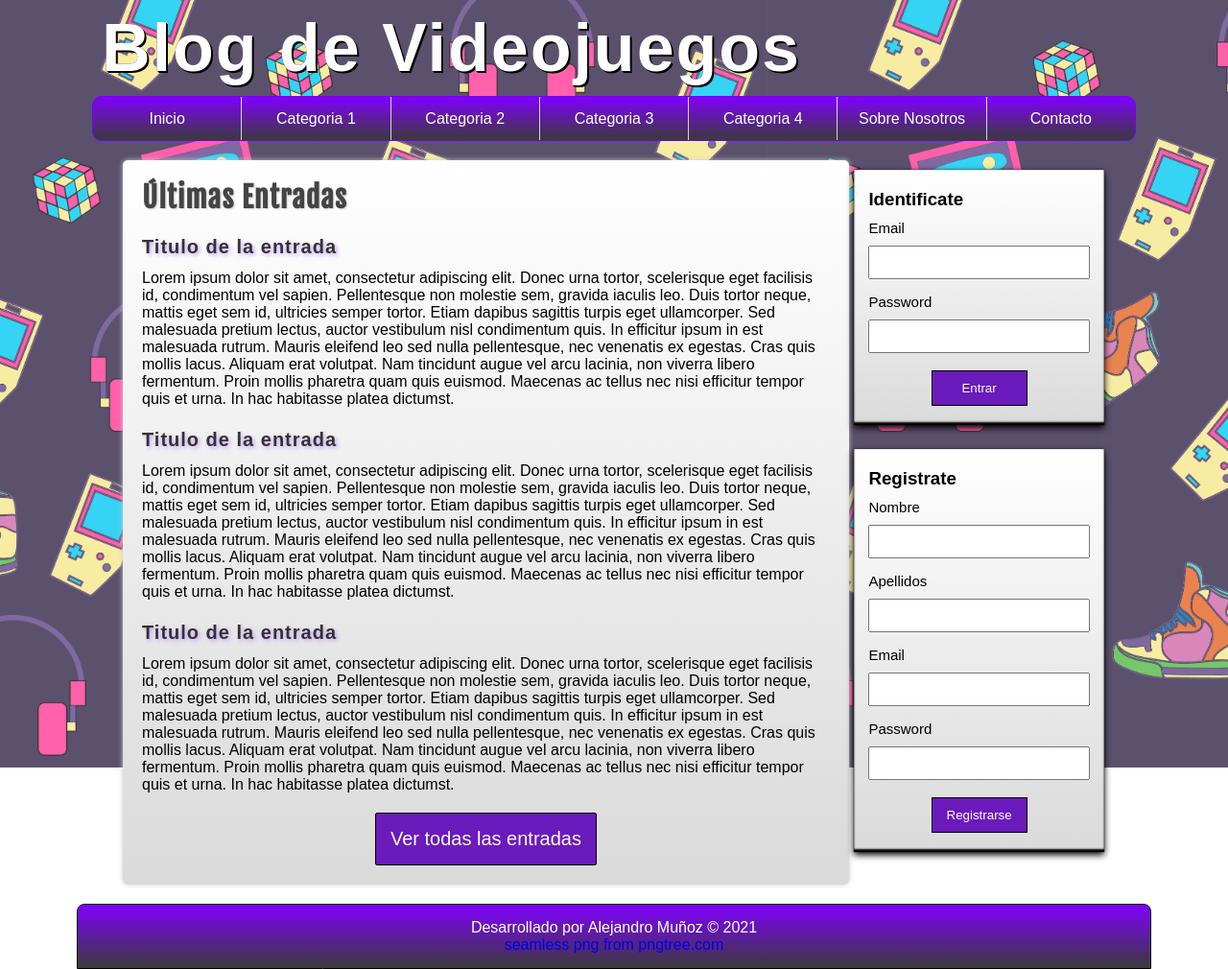
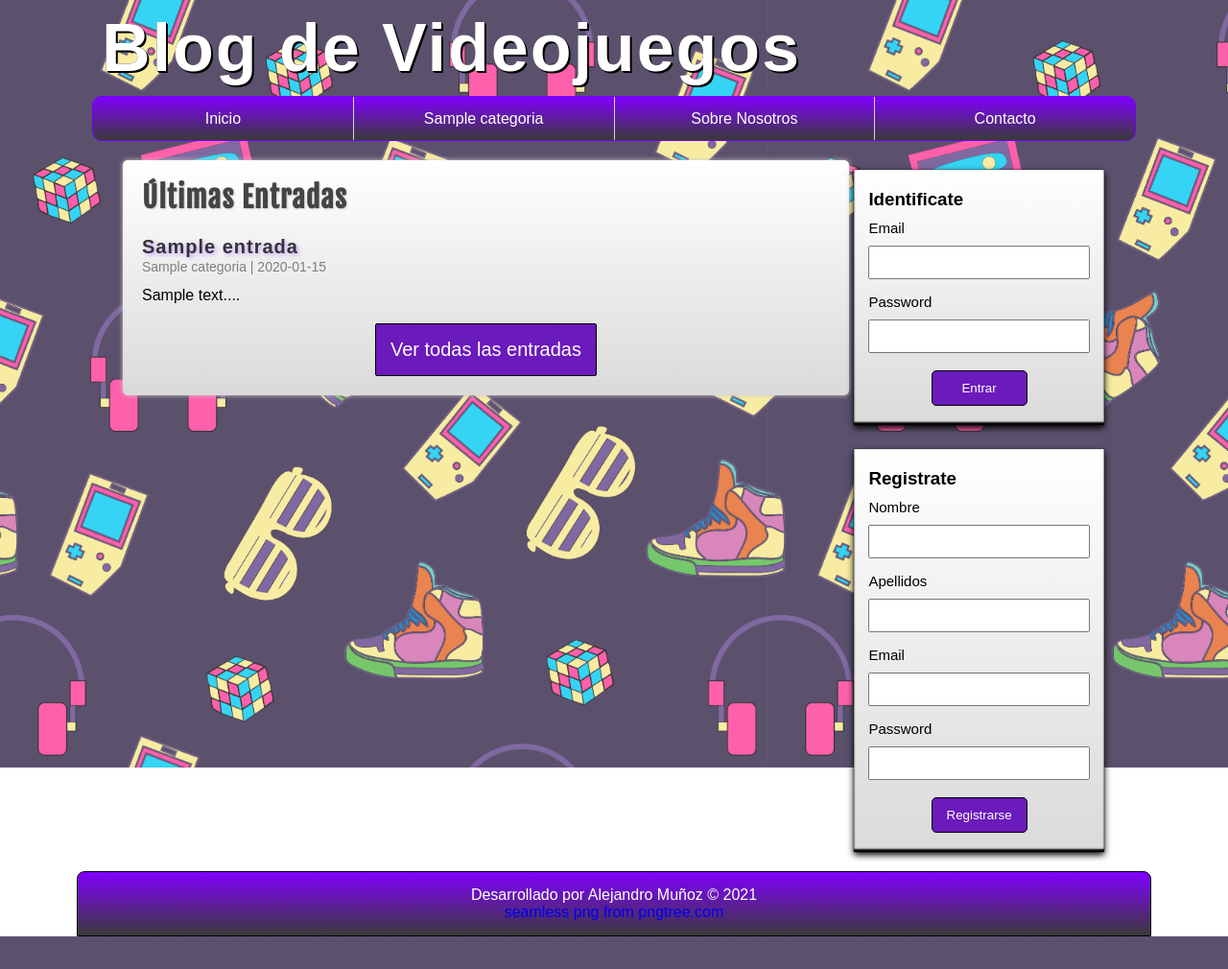
Before and after one commit to Alexsfc25/PHP_Curso, a PHP site: page / in a window 1280 px wide. Shown: the whole page at 96% size. After the commit the page ends 976 px from the top, so only its background shows below. Run offline with PHP 8.4, Linux system fonts and the light colour scheme; tables that the repository leaves empty or names only in its code hold one stand-in row (values such as "Sample post").

Commit message:
Obtener categorias de la bd e inicio de sesión

```diff
--- a/ProyectoPHP/assets/css/style.css
+++ b/ProyectoPHP/assets/css/style.css
@@ -124,9 +124,10 @@ body::after {
   box-shadow: 0 0 1px black, 0 3px 7px black, 0 0 1px black inset,
     0 -3px 2px black inset;
   padding: 20px 15px 20px 15px;
+  margin-bottom: 25px;
 }
-.bloque:first-child {
-  margin-bottom: 25px;
+.bloque:last-child {
+  margin-bottom: 0;
 }
 .bloque form {
   display: flex;
@@ -147,7 +148,8 @@ input[type="email"] {
   padding: 7px;
 }
 .bloque input[type="submit"],
-input[type="button"] {
+input[type="button"],
+.boton {
   background: #6b1abb;
   color: white;
   width: 100px;
@@ -156,6 +158,28 @@ input[type="button"] {
   border: 1px solid black;
   cursor: pointer;
   margin-top: 8px;
+  text-align: center;
+  border-radius: 5px;
+}
+#usuario-logeado {
+  text-align: center;
+  color: #8916cc;
+}
+.b-crear {
+  background-color: #3fce3f;
+  border: 1px solid greenyellow;
+}
+.b-crearCa {
+  background-color: #3f71ce;
+  border: 1px solid #2f71ff;
+}
+.b-datos {
+  background-color: orange;
+  border: 1px solid orange;
+}
+.b-cerrar {
+  background-color: rgb(255, 55, 55);
+  border: 1px solid rgb(255, 0, 0);
 }
 .bloque h3 {
   flex-basis: 100%;
@@ -205,6 +229,11 @@ input[type="button"] {
 #principal p {
   margin-top: 12px;
 }
+.date {
+  color: rgb(126, 126, 126);
+  margin-top: 5px;
+  font-size: 14px;
+}
 #ver-todas {
   align-self: center;
   border-radius: 2px;
@@ -233,3 +262,17 @@ input[type="button"] {
   text-align: center;
   margin-top: auto;
 }
+/* ALERTAS */
+.alerta {
+  padding: 10px;
+  font-size: 14px;
+  color: white;
+  box-shadow: 0 1px 3px #ccc;
+  margin-bottom: 10px;
+}
+.alerta-error {
+  background: red;
+}
+.alerta-exito {
+  background-color: green;
+}
--- /dev/null
+++ b/ProyectoPHP/cerrar.php
@@ -0,0 +1,4 @@
+<?php
+session_start();
+if (isset($_SESSION['usuario'])) session_destroy();
+header("Location:index.php");
--- a/ProyectoPHP/includes/barra_lateral.php
+++ b/ProyectoPHP/includes/barra_lateral.php
@@ -1,9 +1,26 @@
-<?php
-require_once 'includes/helpers.php';
-?>
 <aside id="sidebar">
+
+    <?php if (isset($_SESSION['usuario'])) : ?>
+        <div id="usuario-logeado" class="bloque">
+            <h3>
+                <?= $_SESSION['usuario']['nombre'] . ' ' . $_SESSION['usuario']['apellidos'] ?>
+            </h3>
+            <!-- BOTONES -->
+            <a href="cerrar.php" class="boton b-crear">Crear Entradas</a>
+            <a href="cerrar.php" class="boton b-crearCa">Crear Categorias</a>
+            <a href="cerrar.php" class="boton b-datos">Mis Datos</a>
+            <a href="cerrar.php" class="boton b-cerrar">Cerrar Sesión</a>
+        </div>
+    <?php endif; ?>
+
+    <?php if (!isset($_SESSION['usuario'])) : ?>
         <div id="login" class="bloque">
             <h3>Identificate</h3>
+            <?php if (isset($_SESSION['error_login'])) : ?>
+                <div class="alerta alerta-error">
+                    <?= $_SESSION['error_login'] ?>
+                </div>
+            <?php endif; ?>
             <form action="login.php" method="post">
                 <label for="email">Email</label>
                 <input type="email" name="email" id="email">
@@ -52,9 +69,11 @@ require_once 'includes/helpers.php';
                 echo isset($_SESSION['errores']) ? mostrarError($_SESSION['errores'], 'password') : "";
                 ?>
                 <input type="submit" name="submit" value="Registrarse">
-        </form>
                 <?php
                 borrarErrores();
                 ?>
+            </form>
         </div>
+    <?php endif; ?>
+
 </aside>
--- a/ProyectoPHP/includes/cabecera.php
+++ b/ProyectoPHP/includes/cabecera.php
@@ -1,5 +1,6 @@
 <?php
 require_once 'conexion.php';
+require_once 'includes/helpers.php';
 ?>
 <!DOCTYPE html>
 <html lang="es">
@@ -27,10 +28,15 @@ require_once 'conexion.php';
         <nav id="menu">
             <ul>
                 <li><a href="index.php">Inicio</a></li>
-                <li><a href="index.php">Categoria 1</a></li>
-                <li><a href="index.php">Categoria 2</a></li>
-                <li><a href="index.php">Categoria 3</a></li>
-                <li><a href="index.php">Categoria 4</a></li>
+                <?php
+                $categorias = getCategorias($db);
+                if (!empty($categorias)) :
+                    while ($categoria = mysqli_fetch_assoc($categorias)) :   ?>
+                        <li><a href="categoria.php?id=<?= $categoria['id'] ?> "><?= $categoria['nombre'] ?></a></li>
+                <?php
+                    endwhile;
+                endif;
+                ?>
                 <li><a href="index.php">Sobre Nosotros</a></li>
                 <li><a href="index.php">Contacto</a></li>
             </ul>
--- a/ProyectoPHP/includes/helpers.php
+++ b/ProyectoPHP/includes/helpers.php
@@ -10,7 +10,7 @@ function mostrarError($errores, $campo)
 }
 function borrarErrores()
 {
-    if (isset($_SESSION['completado'])) {
+    if (isset($_SESSION['errores'])) {
         $_SESSION['errores'] = null;
         unset($_SESSION['errores']);
     }
@@ -19,3 +19,26 @@ function borrarErrores()
         unset($_SESSION['completado']);
     }
 }
+function getCategorias($conexion)
+{
+    $sql = "SELECT * FROM CATEGORIAS ORDER BY ID ASC ";
+    $categorias =   mysqli_query($conexion, $sql);
+    $resultado = array();
+    if ($categorias && mysqli_num_rows($categorias) >= 1) {
+        $resultado = $categorias;
+    }
+    return $resultado;
+}
+
+function getEntradas($conexion)
+{
+    $sql = "SELECT E.*, C.nombre AS 'categoria' FROM ENTRADAS E
+        INNER JOIN CATEGORIAS C ON E.CATEGORIA_ID=C.ID
+        ORDER BY E.ID DESC LIMIT 4";
+    $entradas =   mysqli_query($conexion, $sql);
+    $resultado = array();
+    if ($entradas && mysqli_num_rows($entradas) >= 1) {
+        $resultado = $entradas;
+    }
+    return $resultado;
+}
--- a/ProyectoPHP/index.php
+++ b/ProyectoPHP/index.php
@@ -11,36 +11,26 @@ require_once 'includes/cabecera.php';
         <h2>
             Últimas Entradas
         </h2>
+        <?php
+        $entradas = getEntradas($db);
+        if (!empty($entradas)) :
+            while ($entrada = mysqli_fetch_assoc($entradas)) :   ?>
                 <article class="entrada">
                     <h3>
                         <a href="#">
-                    Titulo de la entrada
+                            <?= $entrada['titulo'] ?>
                         </a>
                     </h3>
+                    <span class="date"><?= $entrada['categoria'] . " | " . $entrada['fecha'] ?></span>
                     <p>
-                Lorem ipsum dolor sit amet, consectetur adipiscing elit. Donec urna tortor, scelerisque eget facilisis id, condimentum vel sapien. Pellentesque non molestie sem, gravida iaculis leo. Duis tortor neque, mattis eget sem id, ultricies semper tortor. Etiam dapibus sagittis turpis eget ullamcorper. Sed malesuada pretium lectus, auctor vestibulum nisl condimentum quis. In efficitur ipsum in est malesuada rutrum. Mauris eleifend leo sed nulla pellentesque, nec venenatis ex egestas. Cras quis mollis lacus. Aliquam erat volutpat. Nam tincidunt augue vel arcu lacinia, non viverra libero fermentum. Proin mollis pharetra quam quis euismod. Maecenas ac tellus nec nisi efficitur tempor quis et urna. In hac habitasse platea dictumst.
+                        <?= substr($entrada['descripcion'], 0, 190) . "..." ?>
                     </p>
                 </article>
-        <article class="entrada">
-            <h3>
-                <a href="#">
-                    Titulo de la entrada
-                </a>
-            </h3>
-            <p>
-                Lorem ipsum dolor sit amet, consectetur adipiscing elit. Donec urna tortor, scelerisque eget facilisis id, condimentum vel sapien. Pellentesque non molestie sem, gravida iaculis leo. Duis tortor neque, mattis eget sem id, ultricies semper tortor. Etiam dapibus sagittis turpis eget ullamcorper. Sed malesuada pretium lectus, auctor vestibulum nisl condimentum quis. In efficitur ipsum in est malesuada rutrum. Mauris eleifend leo sed nulla pellentesque, nec venenatis ex egestas. Cras quis mollis lacus. Aliquam erat volutpat. Nam tincidunt augue vel arcu lacinia, non viverra libero fermentum. Proin mollis pharetra quam quis euismod. Maecenas ac tellus nec nisi efficitur tempor quis et urna. In hac habitasse platea dictumst.
-            </p>
-        </article>
-        <article class="entrada">
-            <h3>
-                <a href="#">
-                    Titulo de la entrada
-                </a>
-            </h3>
-            <p>
-                Lorem ipsum dolor sit amet, consectetur adipiscing elit. Donec urna tortor, scelerisque eget facilisis id, condimentum vel sapien. Pellentesque non molestie sem, gravida iaculis leo. Duis tortor neque, mattis eget sem id, ultricies semper tortor. Etiam dapibus sagittis turpis eget ullamcorper. Sed malesuada pretium lectus, auctor vestibulum nisl condimentum quis. In efficitur ipsum in est malesuada rutrum. Mauris eleifend leo sed nulla pellentesque, nec venenatis ex egestas. Cras quis mollis lacus. Aliquam erat volutpat. Nam tincidunt augue vel arcu lacinia, non viverra libero fermentum. Proin mollis pharetra quam quis euismod. Maecenas ac tellus nec nisi efficitur tempor quis et urna. In hac habitasse platea dictumst.
-            </p>
-        </article>
+        <?php
+            endwhile;
+        endif;
+        ?>
+
         <div id="ver-todas">
             <a href="http://">Ver todas las entradas</a>
         </div>
```
Also changed, not shown: ProyectoPHP/login.php (added, +28 -0 lines), ProyectoPHP/registro.php (+4 -6 lines). Lines whose indentation alone changed are shown as unchanged.
